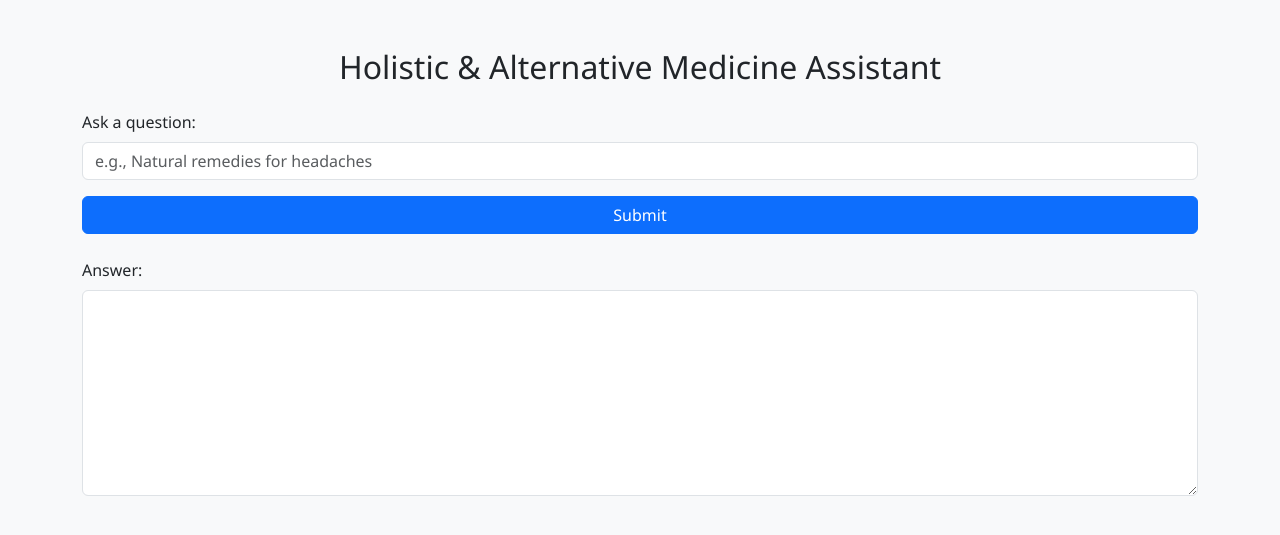
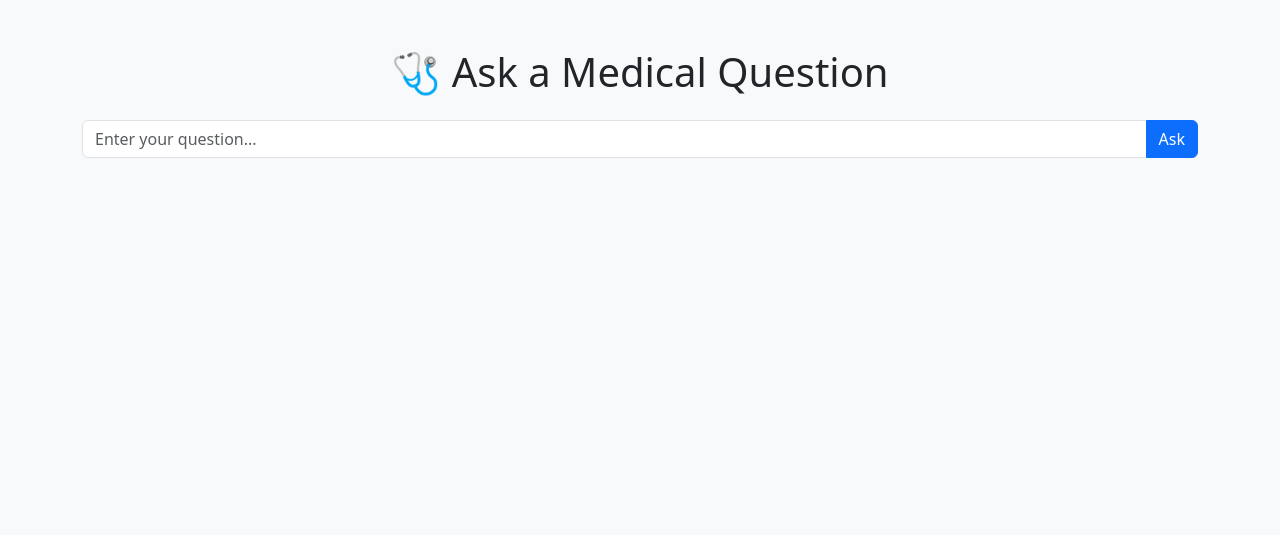
Before and after one commit to mallickboy/AIDRA, a Flask app: page / in a window 1280 px wide. Shown: the top 535 px of the page. Run offline with Flask 3, Linux system fonts and the light colour scheme; parts of the project's set-up code (start-up, migrations or seed data) failed here and were passed over.

Commit message:
minimal functionality

```diff
--- a/app.py
+++ b/app.py
@@ -1,91 +1,72 @@
-from flask import Flask, render_template, jsonify, request
-# from src.helper import download_hugging_face_embeddings
-# from src.healper import
-# from langchain.chains import create_retrival_chain
-from langchain.chains.combine_documents import create_stuff_documents_chain
-# from langchain_core.prompts import ChatPromptTemplate
+from flask import Flask, render_template, request
+from langchain.chains import RetrievalQA
+from langchain.prompts import PromptTemplate
+from langchain_community.embeddings import HuggingFaceEmbeddings
+from langchain_pinecone import PineconeVectorStore
+from langchain_google_genai import ChatGoogleGenerativeAI
+from dotenv import load_dotenv
+import os
+from pinecone import Pinecone
 
-from pinecone import Pinecone, ServerlessSpec
-import os
-from dotenv import load_dotenv
-
-from langchain_pinecone import PineconeVectorStore
-from langchain.chains import RetrievalQA
-from langchain_google_genai import ChatGoogleGenerativeAI
-from langchain.prompts import PromptTemplate
-from src.custom_prompt import *
-from utility import *
-import os
-
-
+load_dotenv()
 
 app = Flask(__name__)
 
-load_dotenv()
+
+embedding_model = HuggingFaceEmbeddings(model_name="sentence-transformers/all-MiniLM-L6-v2")
+
 PCapi = os.getenv('ragdoctor')
-gemapi= os.getenv('GemAPI')
-
 os.environ["PINECONE_API_KEY"] = PCapi
-os.environ["GOOGLE_API_KEY"] = gemapi
-
-Embedding = Hf_embedding_model()
-
-index_name = 'doctordb'
-
 pc = Pinecone(api_key=PCapi)
 index_name = "doctordb"
-if not checkVectorDB(index_name,PCapi):
-    pc.create_index(
-        name=index_name,
-        dimension=384, #  model dimensions
-        metric="cosine", #model metric
-        spec=ServerlessSpec(
-            cloud="aws",
-            region="us-east-1"
-        )
-    )
-else:
-    print("database created Previously!")
 
-searchdocs = PineconeVectorStore.from_existing_index(
-    index_name=index_name,
-    embedding=Embedding
+# Loading PC
+vector_store = PineconeVectorStore.from_existing_index(index_name=index_name, embedding=embedding_model)
+retriever = vector_store.as_retriever(search_type="similarity", search_kwargs={"k": 10})
+
+# Gemini init
+gemapi = os.getenv('GemAPI')
+os.environ["GOOGLE_API_KEY"] = gemapi
+llm = ChatGoogleGenerativeAI(model="gemini-2.0-flash", temperature=0.7, max_tokens=1024)
+
+# Custom prompt
+custom_prompt = PromptTemplate(
+    input_variables=["context", "question"],
+    template="""
+You are an expert in holistic and alternative medicine, with deep knowledge sourced from trusted resources like *The Gale Encyclopedia of Alternative Medicine*.
+
+Using the following context from the encyclopedia, answer the question thoughtfully and factually. Focus on natural remedies, therapies, and traditional practices when relevant.
+
+If the answer cannot be found in the context, respond with: "The provided encyclopedia content does not contain a definitive answer."
+Use a calm, educational tone.
+
+Context:
+{context}
+
+Question:
+{question}
+
+Answer:
+"""
 )
 
-retriver = searchdocs.as_retriever(search_type="similarity", search_kwargs={"k":10})
-
-llm = ChatGoogleGenerativeAI(
-    model="gemini-2.0-flash",  # or "gemini-1.5-flash"
-    temperature=0.7,
-    max_tokens=1024
-)
-
-custom_prompt = PromptTemplate(
-    input_variables=["context", "question"],
-    template=custom_prompt_template
-)
-
+# QA Chain
 qa_chain = RetrievalQA.from_chain_type(
     llm=llm,
-    retriever=retriver,
+    retriever=retriever,
     return_source_documents=True,
     chain_type_kwargs={"prompt": custom_prompt}
 )
 
-question_answer_chain= create_stuff_documents_chain(llm, custom_prompt)
-# rag_chain = create_retrival_chain(retriver, question_answer_chain)
-
-@app.route("/")
+@app.route('/', methods=['GET', 'POST'])
 def index():
-    return render_template('index.html')
-
-@app.route("/get", methods=["GET", "POST"])
-def chat():
-    msg = request.form["msg"]
-    print("User input:", msg)
-    response = qa_chain.invoke({"question": msg})
-    print("Response:", response.get("answer", "No answer found."))
-    return str(response.get("answer", "No answer found."))
+    answer = None
+    question = ""
+    if request.method == 'POST':
+        question = request.form['question']
+        result = qa_chain.invoke(question)
+        answer = result['result']
+    return render_template('index.html', answer=answer, question=question)
 
 if __name__ == '__main__':
-    app.run(host="0.0.0.0", port = 8080, debug = True)
+    app.run(debug=True)
--- a/templates/index.html
+++ b/templates/index.html
@@ -1,52 +1,30 @@
-<!DOCTYPE html>
+<!doctype html>
 <html lang="en">
 <head>
-  <meta charset="UTF-8">
-  <title>Holistic Medicine RAG App</title>
-  <link rel="stylesheet" href="https://cdn.jsdelivr.net/npm/bootstrap@5.3.0/dist/css/bootstrap.min.css">
-  <link rel="stylesheet" href="{{ url_for('static', filename='style.css') }}">
+  <meta charset="utf-8">
+  <title>Medical RAG Assistant</title>
+  <link href="https://cdn.jsdelivr.net/npm/bootstrap@5.3.0/dist/css/bootstrap.min.css" rel="stylesheet">
+  <style>
+    body { background: #f8f9fa; }
+    .card { border-radius: 1rem; box-shadow: 0 0 20px rgba(0,0,0,0.1); }
+    .answer-box { white-space: pre-wrap; }
+  </style>
 </head>
-<body class="bg-light">
-  <div class="container mt-5">
-    <h2 class="mb-4 text-center">Holistic & Alternative Medicine Assistant</h2>
-
-    <div class="mb-3">
-      <label for="question" class="form-label">Ask a question:</label>
-      <input type="text" id="question" class="form-control" placeholder="e.g., Natural remedies for headaches">
+<body>
+<div class="container py-5">
+  <h1 class="mb-4 text-center">🩺 Ask a Medical Question</h1>
+  <form method="POST" class="mb-4">
+    <div class="input-group mb-3">
+      <input type="text" name="question" class="form-control" placeholder="Enter your question..." required value="{{ question }}">
+      <button class="btn btn-primary" type="submit">Ask</button>
     </div>
-    <button id="submit" class="btn btn-primary w-100">Submit</button>
-
-    <div id="spinner" class="text-center my-3" style="display: none;">
-      <div class="spinner-border" role="status"><span class="visually-hidden">Loading...</span></div>
-    </div>
-
-    <div class="mt-4">
-      <label for="response" class="form-label">Answer:</label>
-      <textarea id="response" class="form-control" rows="8" readonly></textarea>
-    </div>
+  </form>
+  {% if answer %}
+  <div class="card p-4">
+    <h5 class="mb-3">Answer:</h5>
+    <div class="answer-box">{{ answer }}</div>
   </div>
-
-  <script>
-  document.getElementById('submit').onclick = async function() {
-    const question = document.getElementById('question').value;
-    const responseBox = document.getElementById('response');
-    const spinner = document.getElementById('spinner');
-    responseBox.value = '';
-    spinner.style.display = 'block';
-
-    const formData = new FormData();
-    formData.append("msg", question);
-
-    const res = await fetch('/get', {
-      method: 'POST',
-      body: formData
-    });
-
-    const answer = await res.text();
-    spinner.style.display = 'none';
-    responseBox.value = answer;
-  };
-</script>
-
+  {% endif %}
+</div>
 </body>
 </html>
```
Also changed, not shown: qa_pipeline.py (added, +69 -0 lines), test.py (added, +99 -0 lines).
